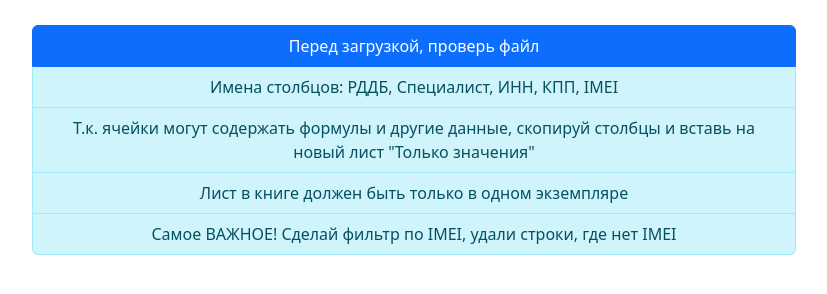
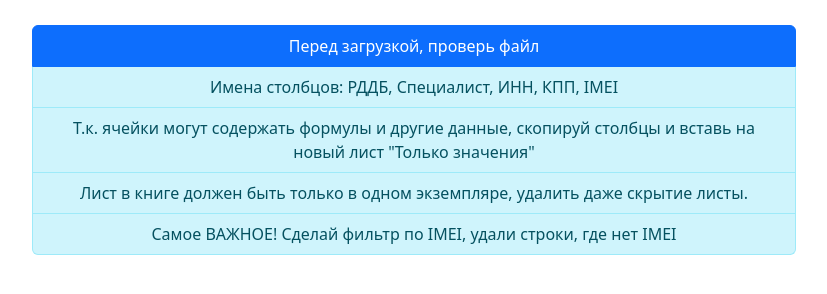
Before and after one commit to belousovsergey56/gurtam, a Flask app: page /update_info in a window 1280 px wide. Shown: the part 320-614 px from the top of the page, without its empty margins (226-1053 px from the left). Run offline with Flask 3, Linux system fonts and the light colour scheme; a user stored in the database is signed in; some libraries are stand-ins or nearby versions.

Commit message:
upd hint

```diff
--- a/templates/update_info.html
+++ b/templates/update_info.html
@@ -30,8 +30,10 @@
         <li class="list-group-item active">Перед загрузкой, проверь файл</li>
         <li class="list-group-item list-group-item-info">Имена столбцов: РДДБ, Специалист, ИНН, КПП, IMEI
         </li>
-    <li class="list-group-item list-group-item-info">Т.к. ячейки могут содержать формулы и другие данные, скопируй столбцы и вставь на новый лист "Только значения"</li>
-    <li class="list-group-item list-group-item-info">Лист в книге должен быть только в одном экземпляре</li>
+        <li class="list-group-item list-group-item-info">Т.к. ячейки могут содержать формулы и другие данные, скопируй столбцы и вставь на
+            новый лист "Только значения"</li>
+        <li class="list-group-item list-group-item-info">Лист в книге должен быть только в одном экземпляре, удалить даже скрытие листы.
+        </li>
         <li class="list-group-item list-group-item-info">Самое ВАЖНОЕ! Сделай фильтр по IMEI, удали строки, где нет IMEI</li>
 </div>
 </div>
```
Lines whose indentation alone changed are shown as unchanged.
